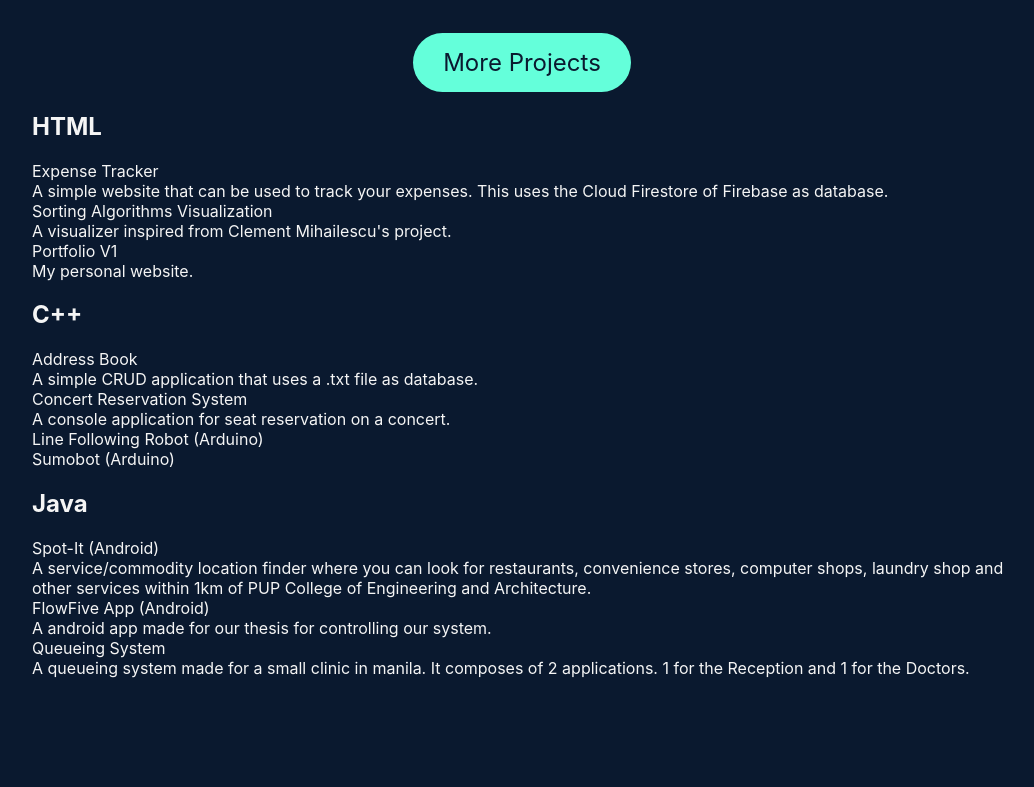
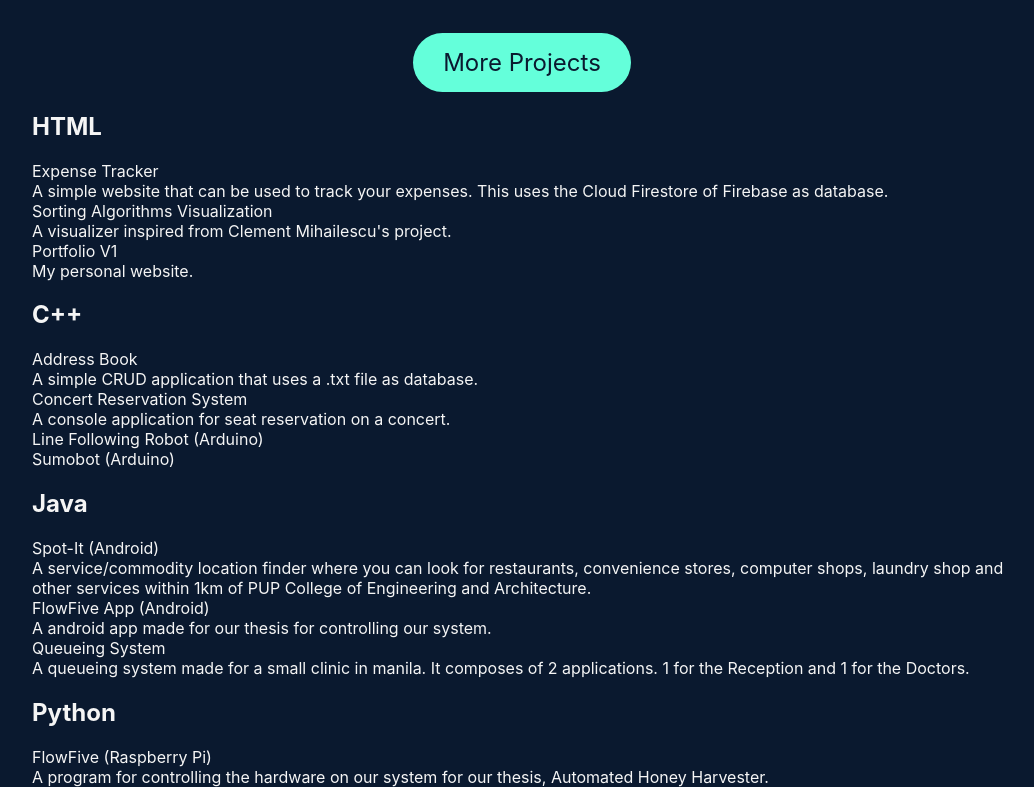
Before and after one commit to kylelainez/Portfolio-react, a React (Create React App) app: page / in a window 1280 px wide. Shown: the part 1703-2490 px from the top of the page, without its empty margins (118-1152 px from the left). Before the commit the page ends 2381 px from the top, so only its background shows below. Built offline with nearby package versions, Linux system fonts and the light colour scheme.

Commit message:
Add all projects

```diff
--- a/src/components/projects/projects.jsx
+++ b/src/components/projects/projects.jsx
@@ -157,7 +157,19 @@ function projects(){
                         </span>
                     </div>
                 </div>
-
+                {/* Java PROJECTS */}
+                <div>
+                    <h2>Python</h2>
+                    <div>
+                        <div>
+                            <span className="project-title">FlowFive (Raspberry Pi)</span>
+                            <a href="#" className="github"></a>
+                        </div>
+                        <span className="project-description">
+                        A program for controlling the hardware on our system for our thesis, Automated Honey Harvester.
+                        </span>
+                    </div>
+                </div>
             </div>
         </div>
     </div>
```
Also changed, not shown: 1 other file (tests, documents, lock files or other folders).
